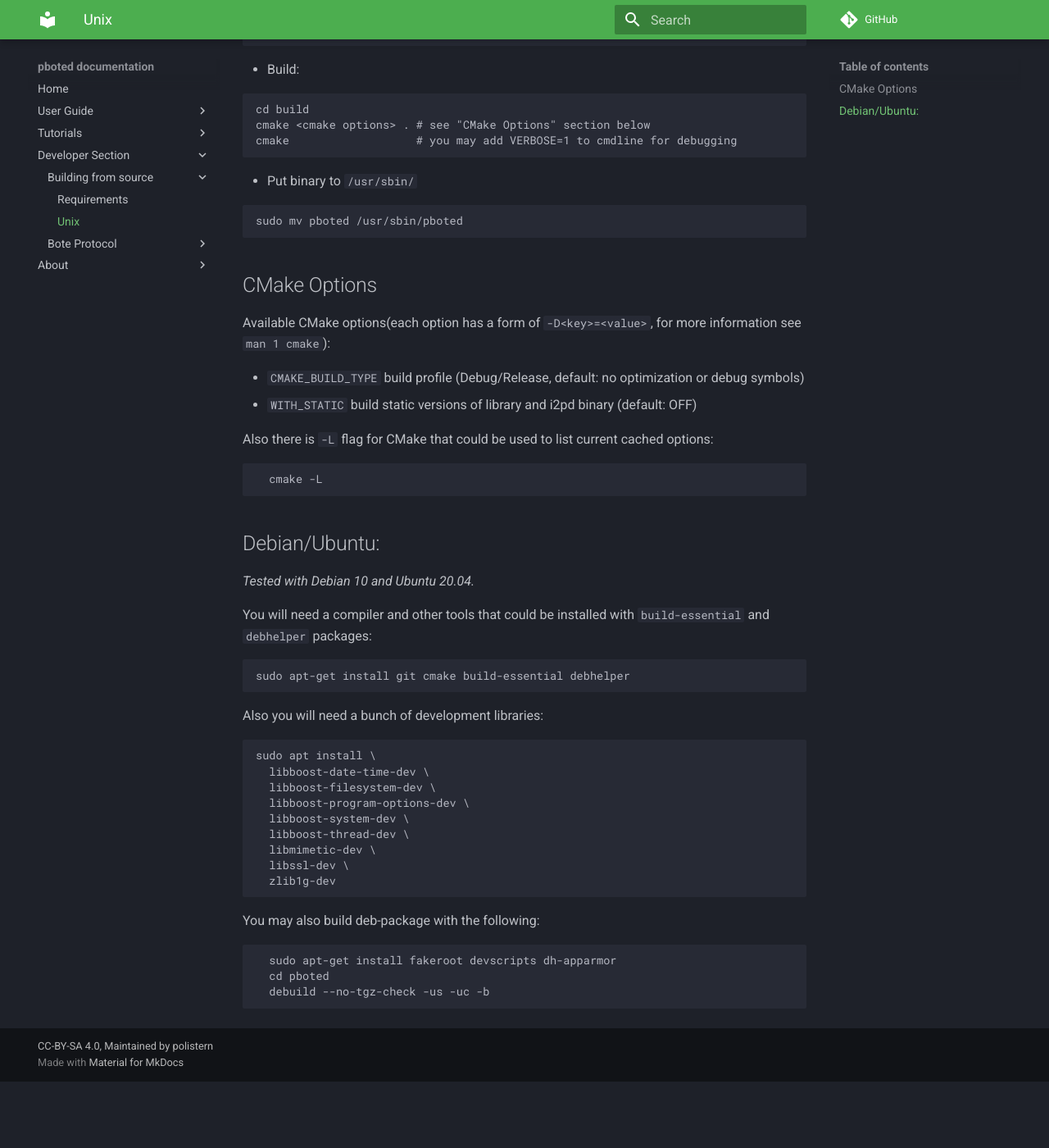
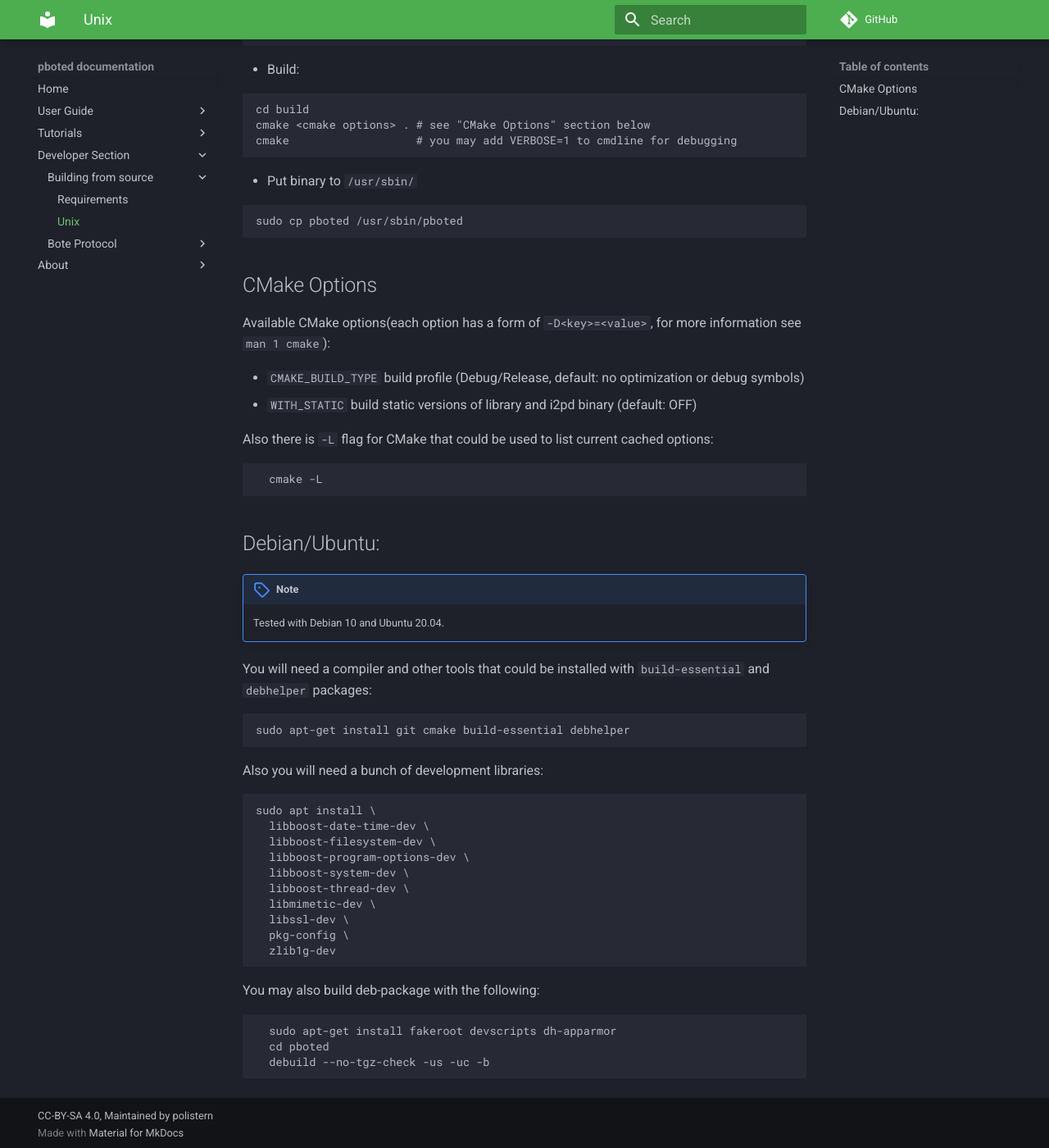
Before and after one commit to polistern/pboted_docs, an MkDocs documentation site: the page built from docs/devs/building/unix.md, in a window 1280 px wide and 1400 px high, scrolled down 427 px. Shown: the whole window at 82% size. Built offline with MkDocs 1.6.1 and Material for MkDocs 9.7.7, drawn with Linux system fonts in a browser that asks for light colours; comment, search, counter and statistics services are not loaded; before the commit the page ends 1746 px from its top, so only the background shows below that.

````diff
--- a/docs/devs/building/unix.md
+++ b/docs/devs/building/unix.md
@@ -27,7 +27,7 @@ cmake                   # you may add VERBOSE=1 to cmdline for debugging
 - Put binary to `/usr/sbin/`
 
 ```
-sudo mv pboted /usr/sbin/pboted
+sudo cp pboted /usr/sbin/pboted
 ```
 
 ## CMake Options
@@ -45,7 +45,9 @@ Also there is `-L` flag for CMake that could be used to list current cached opti
 
 ## Debian/Ubuntu:
 
-_Tested with Debian 10 and Ubuntu 20.04._
+!!! note "Note"
+
+    Tested with Debian 10 and Ubuntu 20.04.
 
 You will need a compiler and other tools that could be installed with `build-essential` and `debhelper` packages:
 
@@ -64,6 +66,7 @@ sudo apt install \
   libboost-thread-dev \
   libmimetic-dev \
   libssl-dev \
+  pkg-config \
   zlib1g-dev
 ```
 
````
Also changed, not shown: docs/user-guide/configuration.md (+1 -0 lines).
